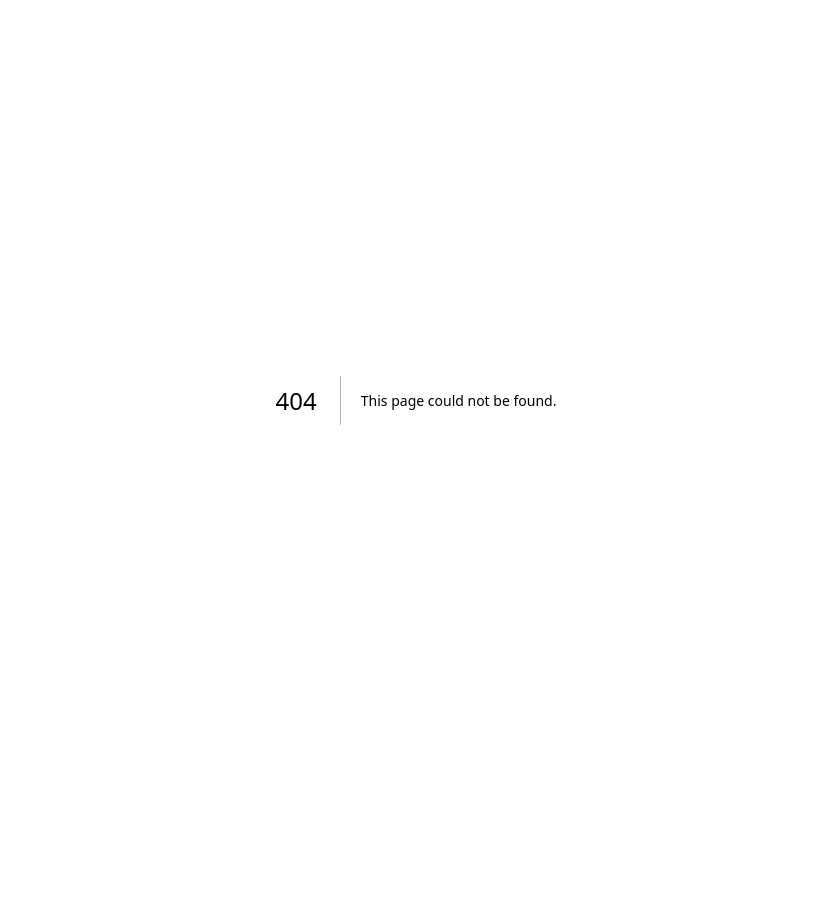
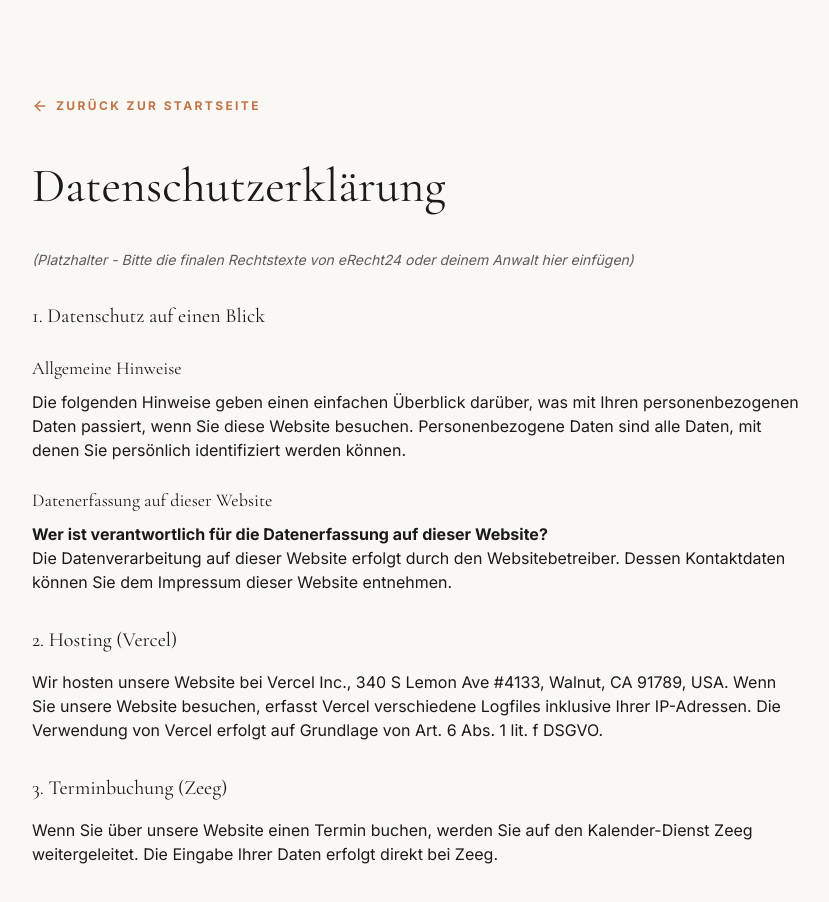
Before and after one commit to dieLommel/holen-wir-die-lommel, a Next.js app: page /datenschutz in a window 1280 px wide. Before the commit this address had no page. Shown: the top 902 px of the page, without its empty margins (224-1053 px from the left). Before the commit the page ends 800 px from the top, so only its background shows below. Built offline with nearby package versions, Linux system fonts and the light colour scheme.

Commit message:
Add Impressum and Datenschutz placeholder pages

```diff
--- /dev/null
+++ b/src/app/datenschutz/page.tsx
@@ -0,0 +1,54 @@
+import Link from "next/link";
+import { ArrowLeft } from "lucide-react";
+
+export const metadata = {
+  title: "Datenschutz | Holen wir die Lommel",
+  description: "Datenschutzerklärung von Stefanie Lommel",
+};
+
+export default function DatenschutzPage() {
+  return (
+    <main className="min-h-screen bg-beige text-slate pt-24 pb-20 px-4 md:px-[5%] selection:bg-[#C27347] selection:text-white">
+      <div className="max-w-3xl mx-auto">
+        <Link
+          href="/"
+          className="inline-flex items-center gap-2 text-xs font-sans font-bold uppercase tracking-[0.2em] text-[#C27347] hover:text-[#A85E3A] transition-colors mb-12"
+        >
+          <ArrowLeft className="w-4 h-4" />
+          Zurück zur Startseite
+        </Link>
+
+        <h1 className="font-serif text-4xl md:text-5xl text-onyx mb-10">Datenschutzerklärung</h1>
+
+        <div className="prose prose-slate prose-headings:font-serif prose-p:font-sans prose-a:text-[#C27347] max-w-none">
+          <p className="font-sans text-sm text-slate/70 mb-8 italic">
+            (Platzhalter - Bitte die finalen Rechtstexte von eRecht24 oder deinem Anwalt hier einfügen)
+          </p>
+
+          <h2 className="text-xl font-serif text-onyx mt-8 mb-4">1. Datenschutz auf einen Blick</h2>
+          <h3 className="text-lg font-serif text-onyx mt-6 mb-2">Allgemeine Hinweise</h3>
+          <p>
+            Die folgenden Hinweise geben einen einfachen Überblick darüber, was mit Ihren personenbezogenen Daten passiert, wenn Sie diese Website besuchen. Personenbezogene Daten sind alle Daten, mit denen Sie persönlich identifiziert werden können.
+          </p>
+
+          <h3 className="text-lg font-serif text-onyx mt-6 mb-2">Datenerfassung auf dieser Website</h3>
+          <p>
+            <strong>Wer ist verantwortlich für die Datenerfassung auf dieser Website?</strong><br />
+            Die Datenverarbeitung auf dieser Website erfolgt durch den Websitebetreiber. Dessen Kontaktdaten können Sie dem Impressum dieser Website entnehmen.
+          </p>
+
+          <h2 className="text-xl font-serif text-onyx mt-8 mb-4">2. Hosting (Vercel)</h2>
+          <p>
+            Wir hosten unsere Website bei Vercel Inc., 340 S Lemon Ave #4133, Walnut, CA 91789, USA.
+            Wenn Sie unsere Website besuchen, erfasst Vercel verschiedene Logfiles inklusive Ihrer IP-Adressen. Die Verwendung von Vercel erfolgt auf Grundlage von Art. 6 Abs. 1 lit. f DSGVO.
+          </p>
+
+          <h2 className="text-xl font-serif text-onyx mt-8 mb-4">3. Terminbuchung (Zeeg)</h2>
+          <p>
+            Wenn Sie über unsere Website einen Termin buchen, werden Sie auf den Kalender-Dienst Zeeg weitergeleitet. Die Eingabe Ihrer Daten erfolgt direkt bei Zeeg.
+          </p>
+        </div>
+      </div>
+    </main>
+  );
+}
--- /dev/null
+++ b/src/app/impressum/page.tsx
@@ -0,0 +1,55 @@
+import Link from "next/link";
+import { ArrowLeft } from "lucide-react";
+
+export const metadata = {
+  title: "Impressum | Holen wir die Lommel",
+  description: "Impressum von Stefanie Lommel",
+};
+
+export default function ImpressumPage() {
+  return (
+    <main className="min-h-screen bg-beige text-slate pt-24 pb-20 px-4 md:px-[5%] selection:bg-[#C27347] selection:text-white">
+      <div className="max-w-3xl mx-auto">
+        <Link
+          href="/"
+          className="inline-flex items-center gap-2 text-xs font-sans font-bold uppercase tracking-[0.2em] text-[#C27347] hover:text-[#A85E3A] transition-colors mb-12"
+        >
+          <ArrowLeft className="w-4 h-4" />
+          Zurück zur Startseite
+        </Link>
+
+        <h1 className="font-serif text-4xl md:text-5xl text-onyx mb-10">Impressum</h1>
+
+        <div className="prose prose-slate prose-headings:font-serif prose-p:font-sans prose-a:text-[#C27347] max-w-none">
+          <p className="font-sans text-sm text-slate/70 mb-8 italic">
+            (Platzhalter - Bitte die finalen Rechtstexte von eRecht24 oder deinem Anwalt hier einfügen)
+          </p>
+
+          <h2 className="text-xl font-serif text-onyx mt-8 mb-4">Angaben gemäß § 5 TMG</h2>
+          <p>
+            Stefanie Lommel<br />
+            [Straße Hausnummer]<br />
+            [PLZ Ort]
+          </p>
+
+          <h2 className="text-xl font-serif text-onyx mt-8 mb-4">Kontakt</h2>
+          <p>
+            Telefon: [Telefonnummer]<br />
+            E-Mail: info@dieLommel.de
+          </p>
+
+          <h2 className="text-xl font-serif text-onyx mt-8 mb-4">Umsatzsteuer-ID</h2>
+          <p>
+            Umsatzsteuer-Identifikationsnummer gemäß § 27 a Umsatzsteuergesetz:<br />
+            [DE XXX XXX XXX]
+          </p>
+
+          <h2 className="text-xl font-serif text-onyx mt-8 mb-4">Verbraucherstreitbeilegung/Universalschlichtungsstelle</h2>
+          <p>
+            Wir sind nicht bereit oder verpflichtet, an Streitbeilegungsverfahren vor einer Verbraucherschlichtungsstelle teilzunehmen.
+          </p>
+        </div>
+      </div>
+    </main>
+  );
+}
```
